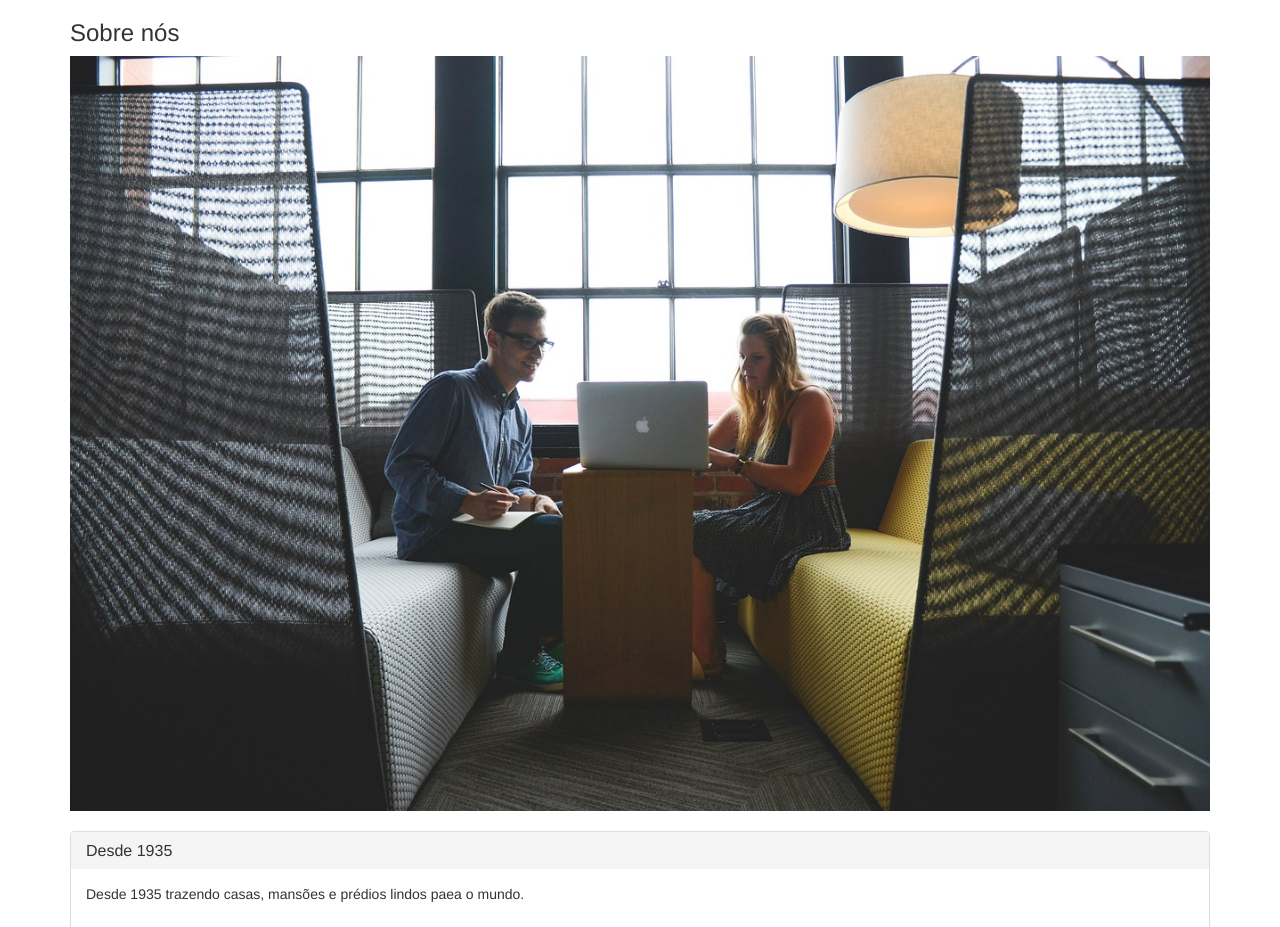
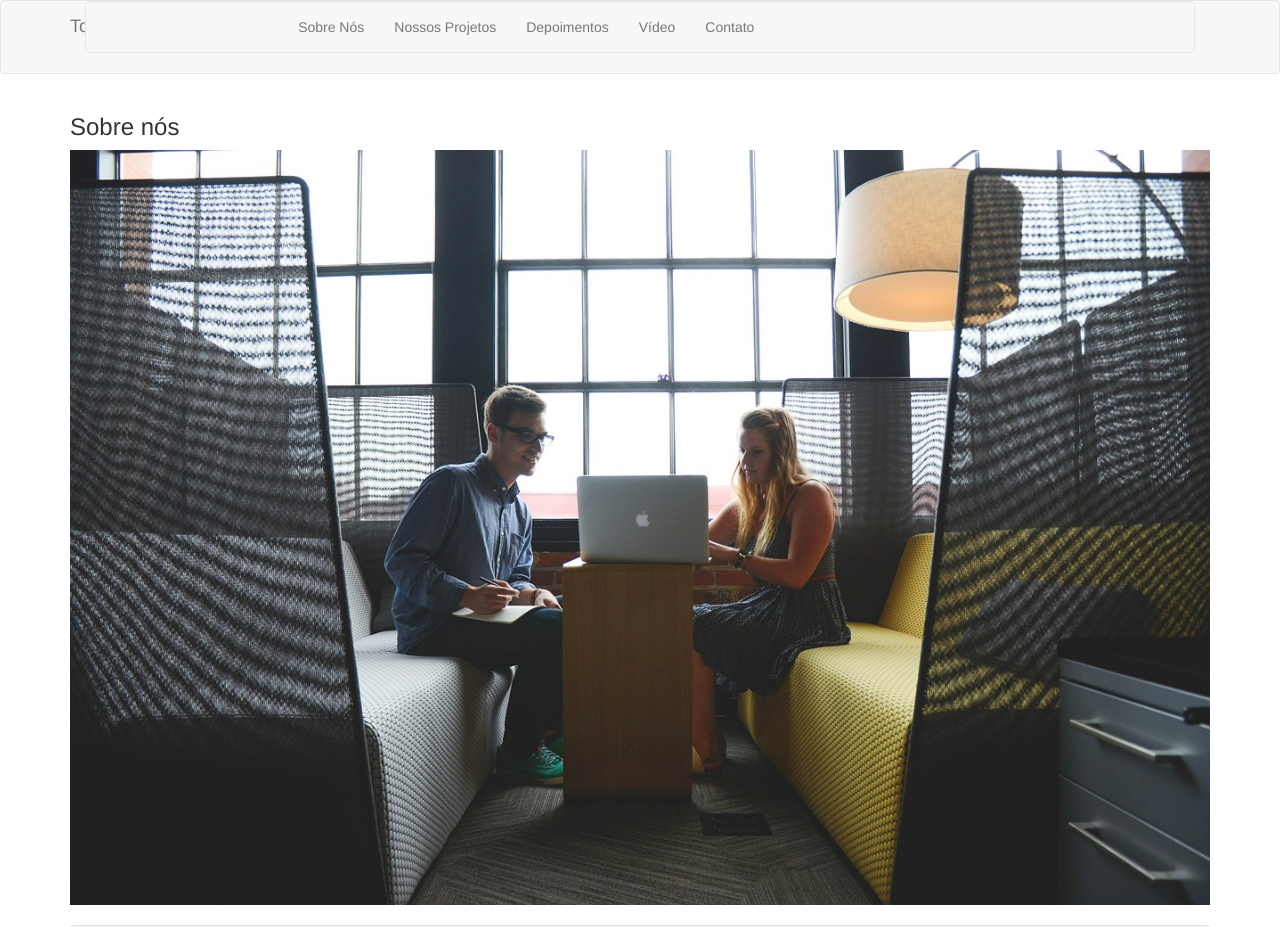
Before and after one commit to Junior9/bootstrap, a plain HTML site: page public/index.html in a window 1280 px wide. Shown: the top 927 px of the page. Drawn offline with Linux system fonts and the light colour scheme.

Commit message:
Inserindo menu de navegação

```diff
--- a/public/index.html
+++ b/public/index.html
@@ -12,7 +12,48 @@
 
 <body>
 
-		<section class="container">
+
+
+
+	<header>
+
+		<nav class="navbar navbar-default">
+			<div class="container">
+
+				<div class="navbar-header">
+					<button type="button" class="navbar-toggle collapsed" data-toggle="collapse" data-target="#collapse-navbar" aria-expanded="false">
+						<span class="sr-only">Toggle navigation</span>
+						<span class="icon-bar"></span>
+						<span class="icon-bar"></span>
+						<span class="icon-bar"></span>
+						<span class="icon-bar"></span>
+					</button>
+					<a class="navbar-brand" href="#">TopCasaFina Arquitetura</a>
+				</div>
+
+
+				<div class="collapse navbar-collapse" id="collapse-navbar">
+					<nav class="navbar navbar-default">
+						<div class="container">
+							<ul class="nav navbar-nav">
+								<li><a href="#sobre-nos">Sobre Nós</a></li>
+								<li><a href="#nossos-projetos">Nossos Projetos</a></li>
+								<li><a href="#depoimentos">Depoimentos</a></li>
+								<li><a href="#videos">Vídeo</a></li>
+								<li><a href="#contato">Contato</a></li>
+							</ul>
+						</div>
+					</nav>
+				</div>
+
+			</div>
+		</nav>
+
+	</header>
+
+
+
+	<section id="sobre-nos"  class="container">
 
 		<h3>Sobre nós</h3>
 		<img class="img-responsive" src="img/empresa.jpg">
@@ -76,7 +117,7 @@
 
 
 
-		<section class="container">
+<section class="container" id="nossos-projetos">
 	<h2>Nossos Projetos</h2>
 
 	<figure class="thumbnail">
@@ -97,7 +138,7 @@
 
 </section>
 
-		<section>
+<section id="depoimentos">
 	<h3 class="container titulo-depoimentos">Depoimentos de Clientes</h3>
 
 	<div id="carousel-example-generic" class="carousel slide" data-ride="carousel">
@@ -158,7 +199,7 @@
 	</div>
 </section>
 
-		<section class="container">
+<section class="container" id="videos">
 	<h2>Vídeo Institucional</h2>
 	<div class="embed-responsive embed-responsive-16by9">
 		<iframe width="560" height="315" src="https://www.youtube.com/embed/i_3Py1Aygel* frameborder=*0* allowfullscreen"></iframe>
@@ -166,7 +207,7 @@
 </section>
 
 
-		<section class="container">
+<section class="container" id="contato">
 	<h2>Contato</h2>
 	<p>Entre em contato conosco</p>
 
```
Lines whose indentation alone changed are shown as unchanged.
